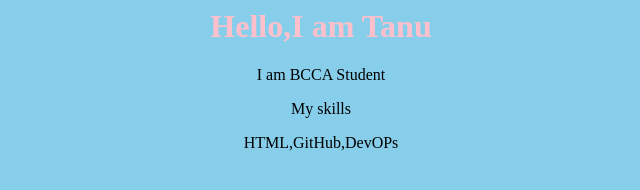
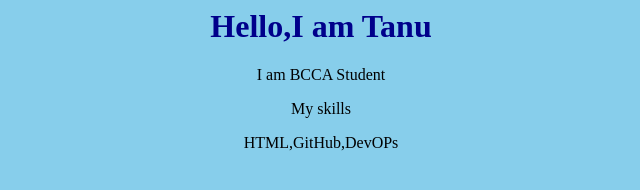
Before and after one commit to tanu-bca/internet, a plain HTML site: page index.html in a window 1280 px wide. Shown: the whole page, without its empty margins (319-959 px from the left). Drawn offline with Linux system fonts and the light colour scheme.

Commit message:
Change h1 color from pink to dark blue

```diff
--- a/index.html
+++ b/index.html
@@ -7,7 +7,7 @@ body{
   text-align: center;
 }
 h1{
-  color: pink;
+  color: darkblue;
 }
 </style>
 </head>
```
